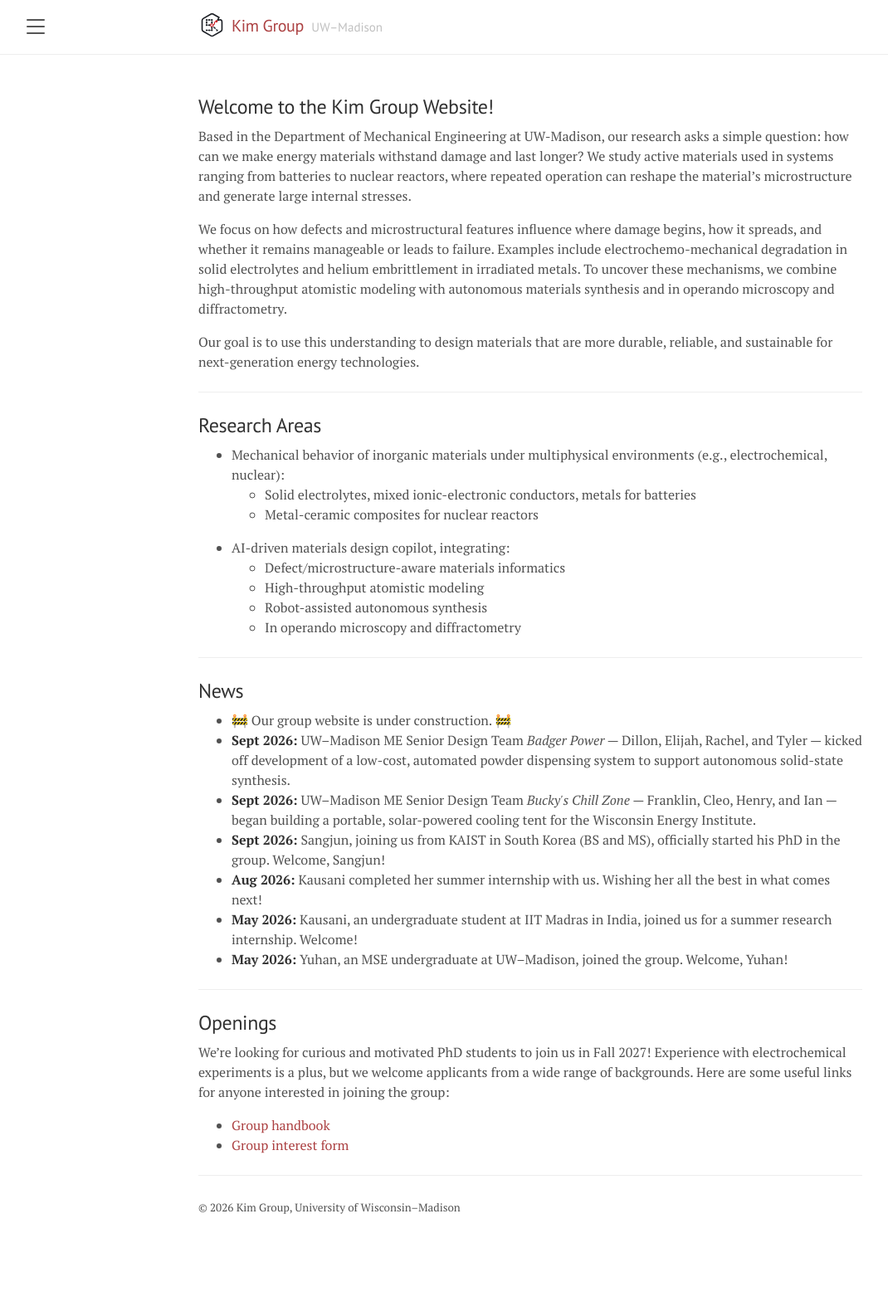
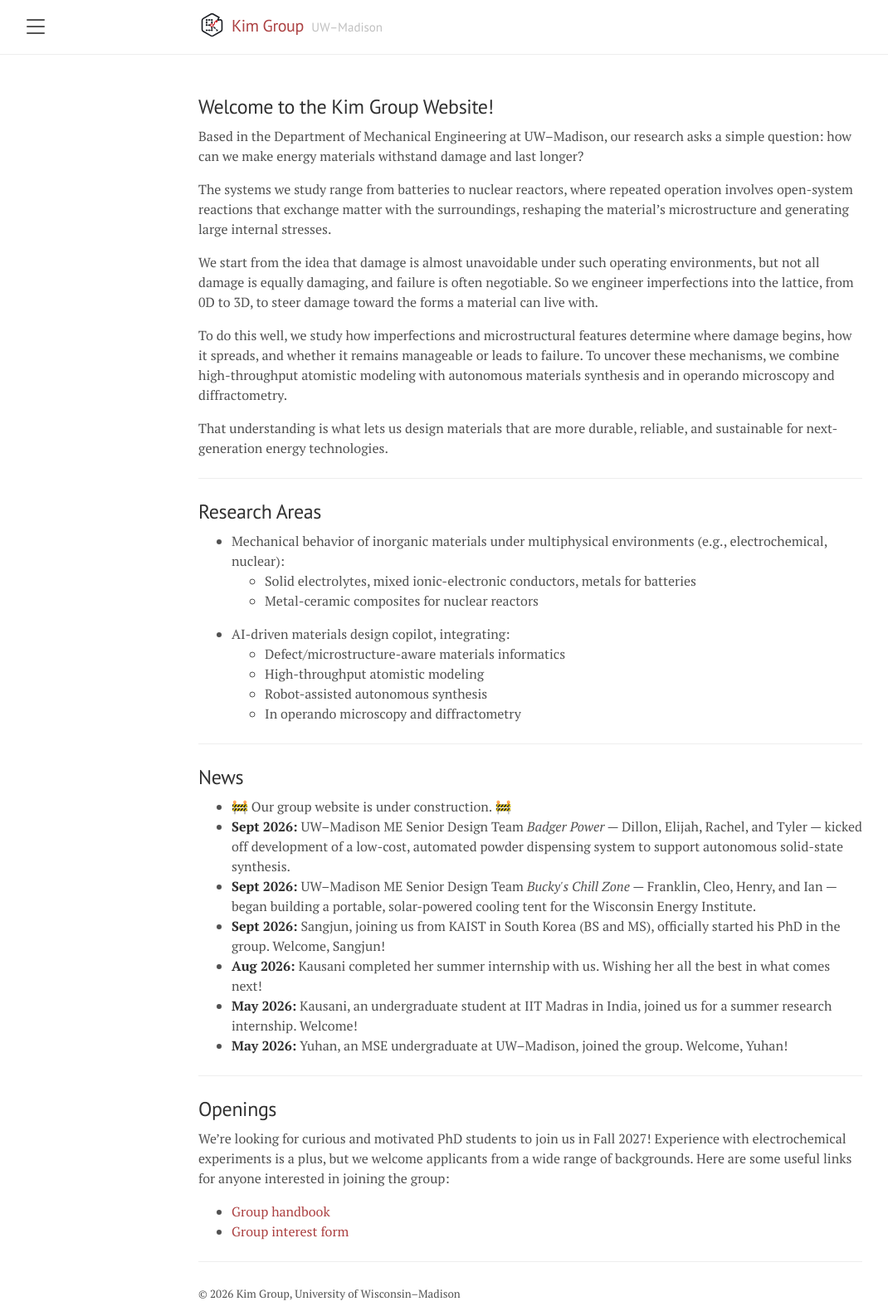
Before and after one commit to kim-wisc/kim-wisc.github.io, a Jekyll site: the page built from index.html, in a window 1280 px wide. Shown: the whole page at 83% size, without its empty margins (1-1071 px from the left). Built offline with Jekyll 4.4.1, drawn with Linux system fonts in a browser that asks for light colours; before the commit the page ends 1482 px from its top, so only the background shows below that.

```diff
--- a/index.html
+++ b/index.html
@@ -6,20 +6,31 @@ title: Home
 <h2>Welcome to the Kim Group Website!</h2>
 
 <p>
-  Based in the Department of Mechanical Engineering at UW-Madison, our research asks a simple question: how can we make energy materials withstand damage and last longer?
-  We study active materials used in systems ranging from batteries to nuclear reactors, where repeated operation
-  can reshape the material’s microstructure and generate large internal stresses.
+  Based in the Department of Mechanical Engineering at UW–Madison, our research asks a simple question:
+  how can we make energy materials withstand damage and last longer?
 </p>
 
 <p>
-  We focus on how defects and microstructural features influence where damage begins, how it spreads, and whether
-  it remains manageable or leads to failure. Examples include electrochemo-mechanical degradation in solid
-  electrolytes and helium embrittlement in irradiated metals. To uncover these mechanisms, we combine
-  high-throughput atomistic modeling with autonomous materials synthesis and in operando microscopy and diffractometry.
+  The systems we study range from batteries to nuclear reactors, where repeated operation involves
+  open-system reactions that exchange matter with the surroundings, reshaping the material’s
+  microstructure and generating large internal stresses.
 </p>
 
 <p>
-  Our goal is to use this understanding to design materials that are more durable, reliable, and sustainable
+  We start from the idea that damage is almost unavoidable under such operating environments, but not
+  all damage is equally damaging, and failure is often negotiable. So we engineer imperfections into
+  the lattice, from 0D to 3D, to steer damage toward the forms a material can live with.
+</p>
+
+<p>
+  To do this well, we study how imperfections and microstructural features determine where damage
+  begins, how it spreads, and whether it remains manageable or leads to failure. To uncover these
+  mechanisms, we combine high-throughput atomistic modeling with autonomous materials synthesis and
+  in operando microscopy and diffractometry.
+</p>
+
+<p>
+  That understanding is what lets us design materials that are more durable, reliable, and sustainable
   for next-generation energy technologies.
 </p>
 
```
